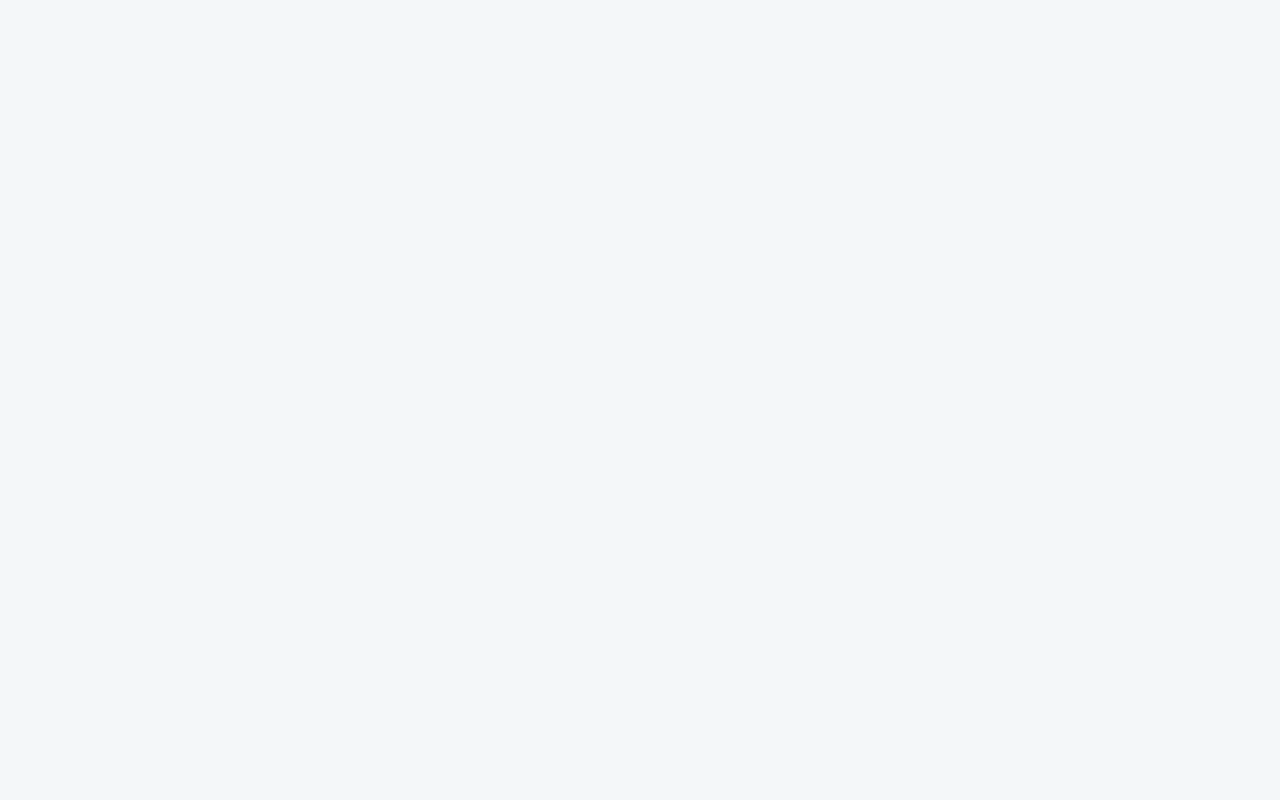
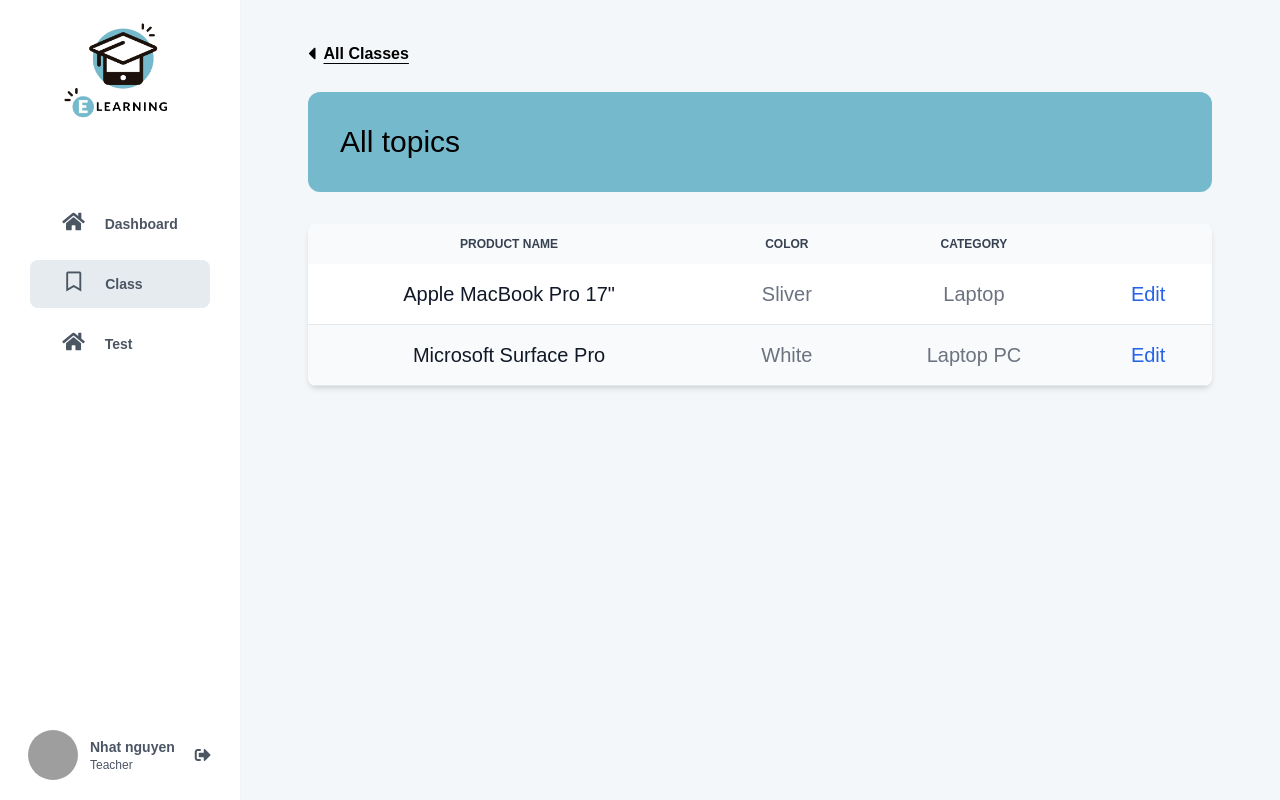
Before and after one commit to Tien01els/LAP_FE, a React (Create React App) app: page /teacher/class/1/topic in a window 1280 px wide. Before the commit this address had no page. Built offline with nearby package versions, Linux system fonts and the light colour scheme; grey boxes are pictures that could not be loaded.

Commit message:
Update heading and table of topics
Update heading and table of topics

```diff
--- a/src/AppRouter.js
+++ b/src/AppRouter.js
@@ -1,21 +1,31 @@
-import { lazy } from 'react'
-import { Route, Routes } from 'react-router-dom'
-const MainLayout = lazy(() => import('./layout/MainLayout'))
+import { lazy } from 'react';
+import { Route, Routes } from 'react-router-dom';
+const MainLayout = lazy(() => import('./layout/MainLayout'));
 const TeacherDashBoard = lazy(() =>
-  import('./pages/TeacherPages/TeacherDashBoard'),
-)
-const TeacherClasses = lazy(() => import('./pages/TeacherPages/TeacherClasses'))
-const TeacherClass = lazy(() => import('./pages/TeacherPages/TeacherClass'))
+    import('./pages/TeacherPages/TeacherDashBoard')
+);
+const TeacherClasses = lazy(() =>
+    import('./pages/TeacherPages/TeacherClasses')
+);
+const TeacherClass = lazy(() => import('./pages/TeacherPages/TeacherClass'));
+const Topics = lazy(() => import('./pages/TopicPages/Topics'));
 
 export default function AppRouter() {
-  return (
-    <Routes>
-      <Route path="/" element={<MainLayout></MainLayout>}>
-        <Route path="/" element={<TeacherDashBoard />}></Route>
-        <Route path="/teacher/dashboard" element={<TeacherDashBoard />}></Route>
-        <Route path="/teacher/class" element={<TeacherClasses />}></Route>
-        <Route path="/teacher/class/:id" element={<TeacherClass />} />
-      </Route>
-    </Routes>
-  )
+    return (
+        <Routes>
+            <Route path='/' element={<MainLayout></MainLayout>}>
+                <Route path='/' element={<TeacherDashBoard />}></Route>
+                <Route
+                    path='/teacher/dashboard'
+                    element={<TeacherDashBoard />}
+                ></Route>
+                <Route
+                    path='/teacher/class'
+                    element={<TeacherClasses />}
+                ></Route>
+                <Route path='/teacher/class/:id' element={<TeacherClass />} />
+                <Route path='/teacher/class/:id/topic' element={<Topics />} />
+            </Route>
+        </Routes>
+    );
 }
--- /dev/null
+++ b/src/pages/TopicPages/Topics.js
@@ -0,0 +1,83 @@
+import React from 'react';
+import { useNavigate } from 'react-router-dom';
+
+const Topics = () => {
+    const navigate = useNavigate();
+    return (
+        <div className='mt-[40px] mx-[68px]'>
+            <div className='flex gap-2 items-center'>
+                <i className='fas fa-caret-left text-xl font-bold'></i>
+                <span
+                    className='underline underline-offset-4 font-semibold cursor-pointer'
+                    onClick={() => {
+                        navigate('/teacher/classes');
+                    }}
+                >
+                    All Classes
+                </span>
+            </div>
+            <div className='w-full h-[100px] bg-primary flex items-center mt-[24px] rounded-xl'>
+                <h1 className='text-3xl font-medium ml-[32px]'>All topics</h1>
+            </div>
+
+            <div className='overflow-x-auto relative shadow-md sm:rounded-lg mt-[32px]'>
+                <table className='w-full text-xl text-center text-gray-500 dark:text-gray-400'>
+                    <thead className='text-xs text-gray-700 uppercase bg-gray-50 dark:bg-gray-700 dark:text-gray-400'>
+                        <tr>
+                            <th scope='col' className='py-3 px-6'>
+                                Product name
+                            </th>
+                            <th scope='col' className='py-3 px-6'>
+                                Color
+                            </th>
+                            <th scope='col' className='py-3 px-6'>
+                                Category
+                            </th>
+                            <th scope='col' className='py-3 px-6'></th>
+                        </tr>
+                    </thead>
+                    <tbody>
+                        <tr className='bg-white border-b dark:bg-gray-900 dark:border-gray-700'>
+                            <th
+                                scope='row'
+                                className='py-4 px-6 font-medium text-gray-900 whitespace-nowrap dark:text-white'
+                            >
+                                Apple MacBook Pro 17"
+                            </th>
+                            <td className='py-4 px-6'>Sliver</td>
+                            <td className='py-4 px-6'>Laptop</td>
+                            <td className='py-4 px-6'>
+                                <a
+                                    href='#'
+                                    className='font-medium text-blue-600 dark:text-blue-500 hover:underline'
+                                >
+                                    Edit
+                                </a>
+                            </td>
+                        </tr>
+                        <tr className='bg-gray-50 border-b dark:bg-gray-800 dark:border-gray-700'>
+                            <th
+                                scope='row'
+                                className='py-4 px-6 font-medium text-gray-900 whitespace-nowrap dark:text-white'
+                            >
+                                Microsoft Surface Pro
+                            </th>
+                            <td className='py-4 px-6'>White</td>
+                            <td className='py-4 px-6'>Laptop PC</td>
+                            <td className='py-4 px-6'>
+                                <a
+                                    href='#'
+                                    className='font-medium text-blue-600 dark:text-blue-500 hover:underline'
+                                >
+                                    Edit
+                                </a>
+                            </td>
+                        </tr>
+                    </tbody>
+                </table>
+            </div>
+        </div>
+    );
+};
+
+export default Topics;
--- a/tailwind.config.js
+++ b/tailwind.config.js
@@ -1,34 +1,34 @@
 module.exports = {
-  darkMode: "class",
-  content: ["./src/**/*.{js,jsx,ts,tsx}"],
+    darkMode: 'class',
+    content: ['./src/**/*.{js,jsx,ts,tsx}'],
     theme: {
         extend: {
             fontFamily: {
-        primary: ["Epilogue", "sans-serif;"],
+                primary: ['Arial', 'sans-serif;'],
             },
             colors: {
-        primary: "#00549f",
-        secondary: "#6F49FD",
-        text1: "#171725",
-        text2: "#4B5264",
-        text3: "#808191",
-        text4: "#B2B3BD",
-        "icon-color": "#A2A2A8",
-        white: "#FFFFFF",
-        whiteSoft: "#FCFBFF",
-        graySoft: "#FCFCFC",
-        strock: "#F1F1F3",
-        lite: "#FCFCFD",
-        error: "#EB5757",
-        darkbg: "#13131A",
-        darkSecondary: "#1C1C24",
-        softDark: "#22222C",
-        darkSoft: "#24242C",
-        darkStroke: "#3A3A43",
-        darkRed: "#422C32",
+                primary: '#75b9cc',
+                secondary: '#6F49FD',
+                text1: '#171725',
+                text2: '#4B5264',
+                text3: '#808191',
+                text4: '#B2B3BD',
+                'icon-color': '#A2A2A8',
+                white: '#FFFFFF',
+                whiteSoft: '#FCFBFF',
+                graySoft: '#FCFCFC',
+                strock: '#F1F1F3',
+                lite: '#FCFCFD',
+                error: '#EB5757',
+                darkbg: '#13131A',
+                darkSecondary: '#1C1C24',
+                softDark: '#22222C',
+                darkSoft: '#24242C',
+                darkStroke: '#3A3A43',
+                darkRed: '#422C32',
             },
             boxShadow: {
-        sdprimary: "10px 10px 20px rgba(211, 211, 211, 0.25)",
+                sdprimary: '10px 10px 20px rgba(211, 211, 211, 0.25)',
             },
         },
     },
```
Lines whose indentation alone changed are shown as unchanged.
